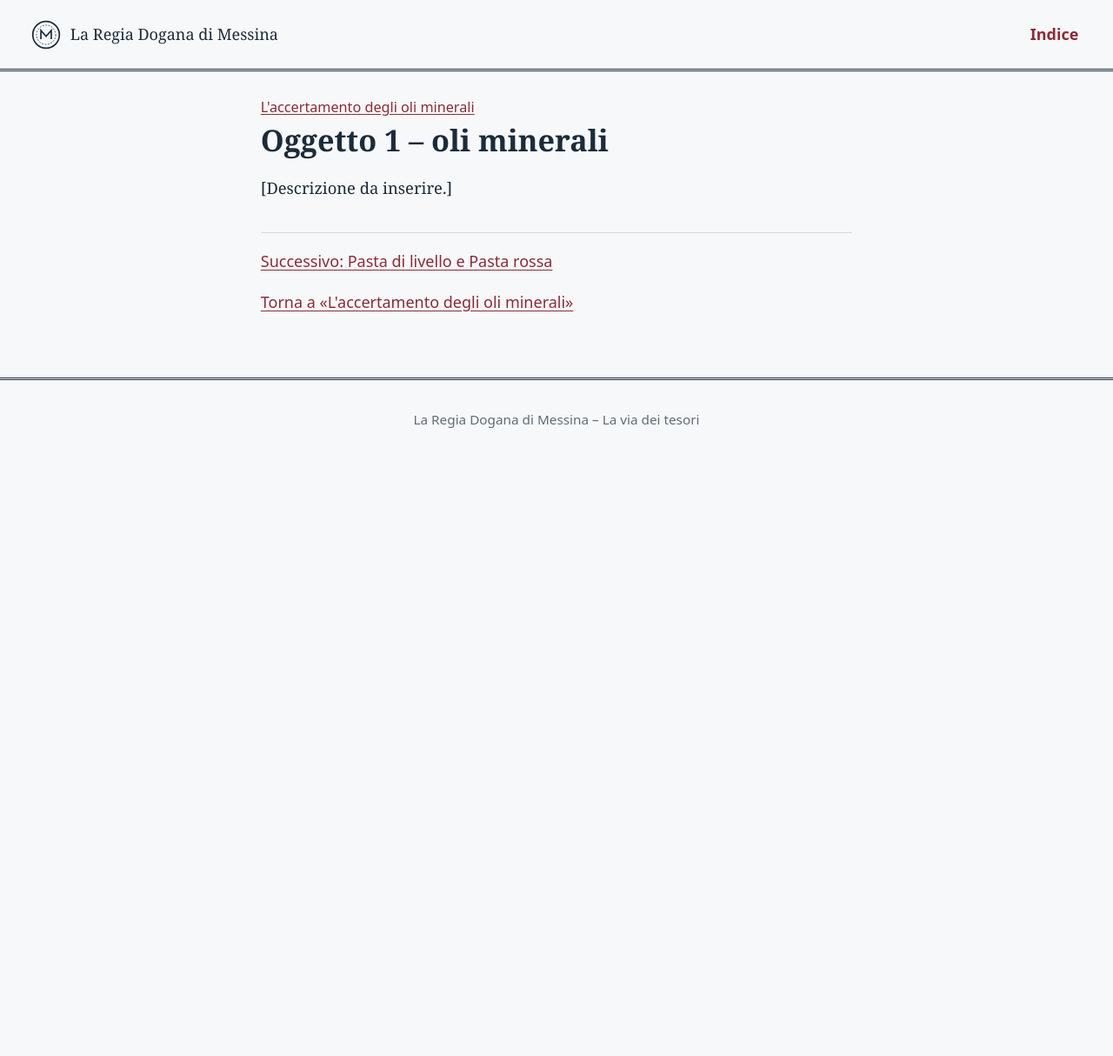
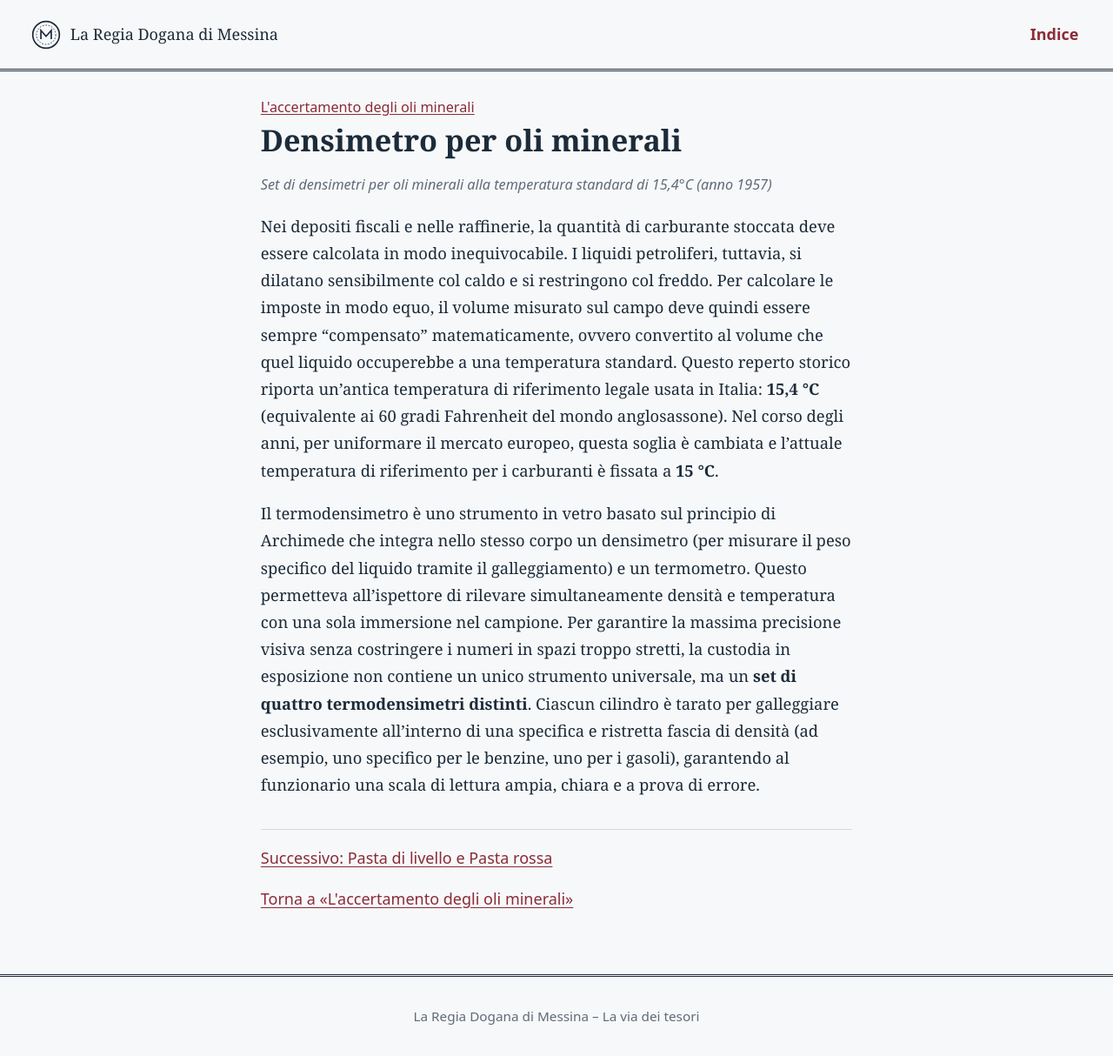
Before and after one commit to GiuseppeLB/regia-dogana-di-Messina, a Jekyll site: the page built from _oggetti/olio-minerale-1.md, in a window 1280 px wide. Shown: the whole page at 87% size. Built offline with Jekyll 4.4.1, drawn with Linux system fonts in a browser that asks for light colours; before the commit the page ends 900 px from its top, so only the background shows below that.

Commit message:
Update _oggetti/olio-minerale-1.md (via Pages CMS)

```diff
--- a/_oggetti/olio-minerale-1.md
+++ b/_oggetti/olio-minerale-1.md
@@ -1,11 +1,11 @@
 ---
 layout: oggetto
-title: "Oggetto 1 – oli minerali"
+title: Densimetro per oli minerali
 pagina: oli-minerali
-sezione: ""
 ordine: 1
-foto: ""
-alt: ""
-didascalia: ""
+didascalia: Set di densimetri per oli minerali alla temperatura standard di
+  15,4°C (anno 1957)
 ---
-[Descrizione da inserire.]
+Nei depositi fiscali e nelle raffinerie, la quantità di carburante stoccata deve essere calcolata in modo inequivocabile. I liquidi petroliferi, tuttavia, si dilatano sensibilmente col caldo e si restringono col freddo. Per calcolare le imposte in modo equo, il volume misurato sul campo deve quindi essere sempre "compensato" matematicamente, ovvero convertito al volume che quel liquido occuperebbe a una temperatura standard. Questo reperto storico riporta un'antica temperatura di riferimento legale usata in Italia: **15,4 °C** (equivalente ai 60 gradi Fahrenheit del mondo anglosassone). Nel corso degli anni, per uniformare il mercato europeo, questa soglia è cambiata e l'attuale temperatura di riferimento per i carburanti è fissata a **15 °C**.
+
+Il termodensimetro è uno strumento in vetro basato sul principio di Archimede che integra nello stesso corpo un densimetro (per misurare il peso specifico del liquido tramite il galleggiamento) e un termometro. Questo permetteva all'ispettore di rilevare simultaneamente densità e temperatura con una sola immersione nel campione. Per garantire la massima precisione visiva senza costringere i numeri in spazi troppo stretti, la custodia in esposizione non contiene un unico strumento universale, ma un **set di quattro termodensimetri distinti**. Ciascun cilindro è tarato per galleggiare esclusivamente all'interno di una specifica e ristretta fascia di densità (ad esempio, uno specifico per le benzine, uno per i gasoli), garantendo al funzionario una scala di lettura ampia, chiara e a prova di errore.
```
